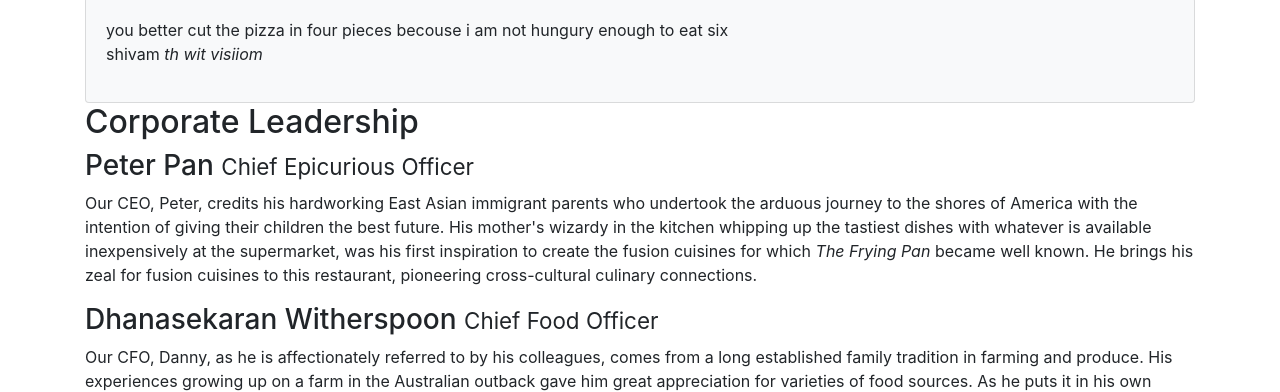
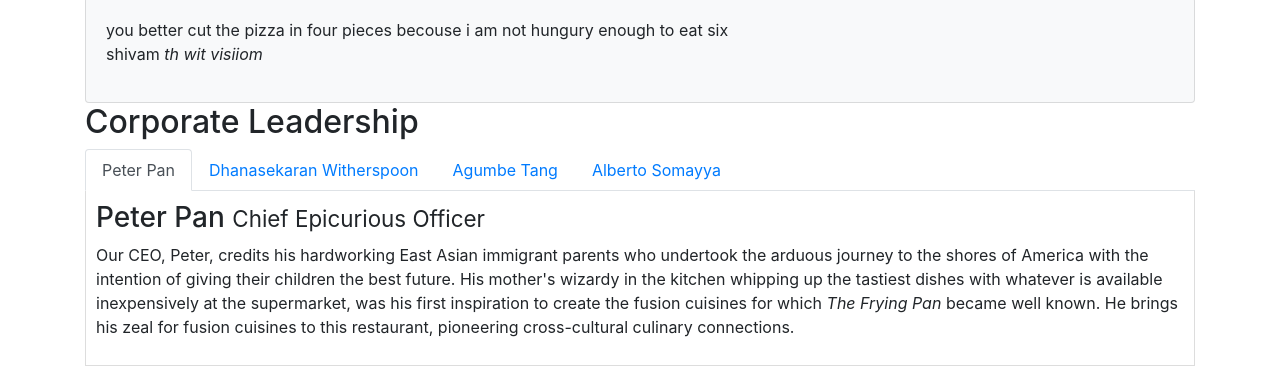
Before and after one commit to shivam2003sy/bootstrap-coursera-assignments, a website: page aboutus.html in a window 1280 px wide. Shown: the part 746-1138 px from the top of the page. Drawn offline with nearby package versions, Linux system fonts and the light colour scheme.

Commit message:
tabs and tab-bars

```diff
--- a/aboutus.html
+++ b/aboutus.html
@@ -114,25 +114,47 @@
         <div class="row">
             <div class="col-12 col-12">
                 <h2>Corporate Leadership</h2>
+
+                <ul class="nav nav-tabs">
+                    <li class="nav-item">
+                        <a class="nav-link active" href="#peter" role="tab" data-toggle="tab">Peter Pan</a>
+                    </li>
+                    <li class="nav-item">
+                        <a class="nav-link " href="#danny" role="tab" data-toggle="tab">Dhanasekaran Witherspoon</a>
+                    </li>
+                    <li class="nav-item">
+                        <a class="nav-link " href="#agumbe" role="tab" data-toggle="tab">Agumbe Tang</a>
+                    </li>
+                    <li class="nav-item">
+                        <a class="nav-link " href="#alberto" role="tab" data-toggle="tab">Alberto Somayya</a>
+                    </li>
+
+                </ul>
+                <div class="tab-content">
+                    <div role="tabpanel" class="tab-pane fade show  active" id="peter">
                         <h3>Peter Pan <small>Chief Epicurious Officer</small></h3>
                         <div class="d-none d-sm-block">
                         <p>Our CEO, Peter, credits his hardworking East Asian immigrant parents who undertook the arduous journey to the shores of America with the intention of giving their children the best future. His mother's wizardy in the kitchen whipping up the tastiest dishes with whatever is available inexpensively at the supermarket, was his first inspiration to create the fusion cuisines for which <em>The Frying Pan</em> became well known. He brings his zeal for fusion cuisines to this restaurant, pioneering cross-cultural culinary connections.</p>
                             </div>
-
+                    </div>
+                    <div role="tabpanel" class="tab-pane fade show " id="danny">
                         <h3>Dhanasekaran Witherspoon <small>Chief Food Officer</small></h3>
                         <div class="d-none d-sm-block">
-
                         <p>Our CFO, Danny, as he is affectionately referred to by his colleagues, comes from a long established family tradition in farming and produce. His experiences growing up on a farm in the Australian outback gave him great appreciation for varieties of food sources. As he puts it in his own words, <em>Everything that runs, wins, and everything that stays, pays!</em></p>
                             </div>
+                    </div>
+                    <div role="tabpanel" class="tab-pane fade show " id="agumbe">
                         <h3>Agumbe Tang <small>Chief Taste Officer</small></h3>
                         <div class="d-none d-sm-block">
-
                         <p>Blessed with the most discerning gustatory sense, Agumbe, our CTO, personally ensures that every dish that we serve meets his exacting tastes. Our chefs dread the tongue lashing that ensues if their dish does not meet his exacting standards. He lives by his motto, <em>You click only if you survive my lick.</em></p>
                             </div>
+                    </div>
+                    <div role="tabpanel" class="tab-pane fade show " id="alberto">
                         <h3>Alberto Somayya <small>Executive Chef</small></h3>
                         <div class="d-none d-sm-block">
 
                             <p>Award winning three-star Michelin chef with wide International experience having worked closely with whos-who in the culinary world, he specializes in creating mouthwatering Indo-Italian fusion experiences. He says, <em>Put together the cuisines from the two craziest cultures, and you get a winning hit! Amma Mia!</em></p>
+                        </div>
                     </div>
             </div>
         </div>
--- a/css/style.css
+++ b/css/style.css
@@ -33,3 +33,9 @@
 .navbar-dark {
      background-color: #512DA8;
 }
+.tab-content{
+    border-left: 1px solid #ddd;
+    border-right: 1px solid #ddd;
+    border-bottom: 1px solid #ddd;
+    padding: 10px;
+}
```
Lines whose indentation alone changed are shown as unchanged.
